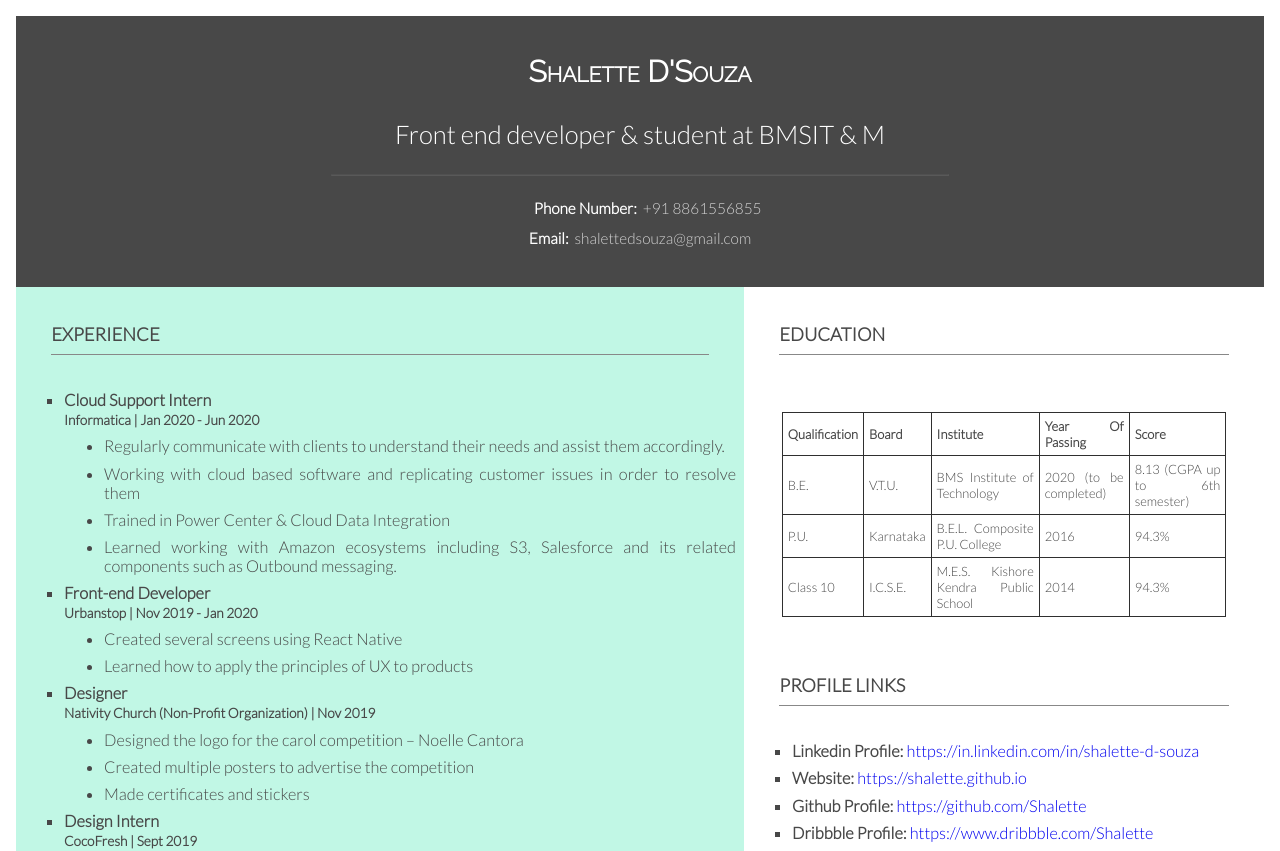
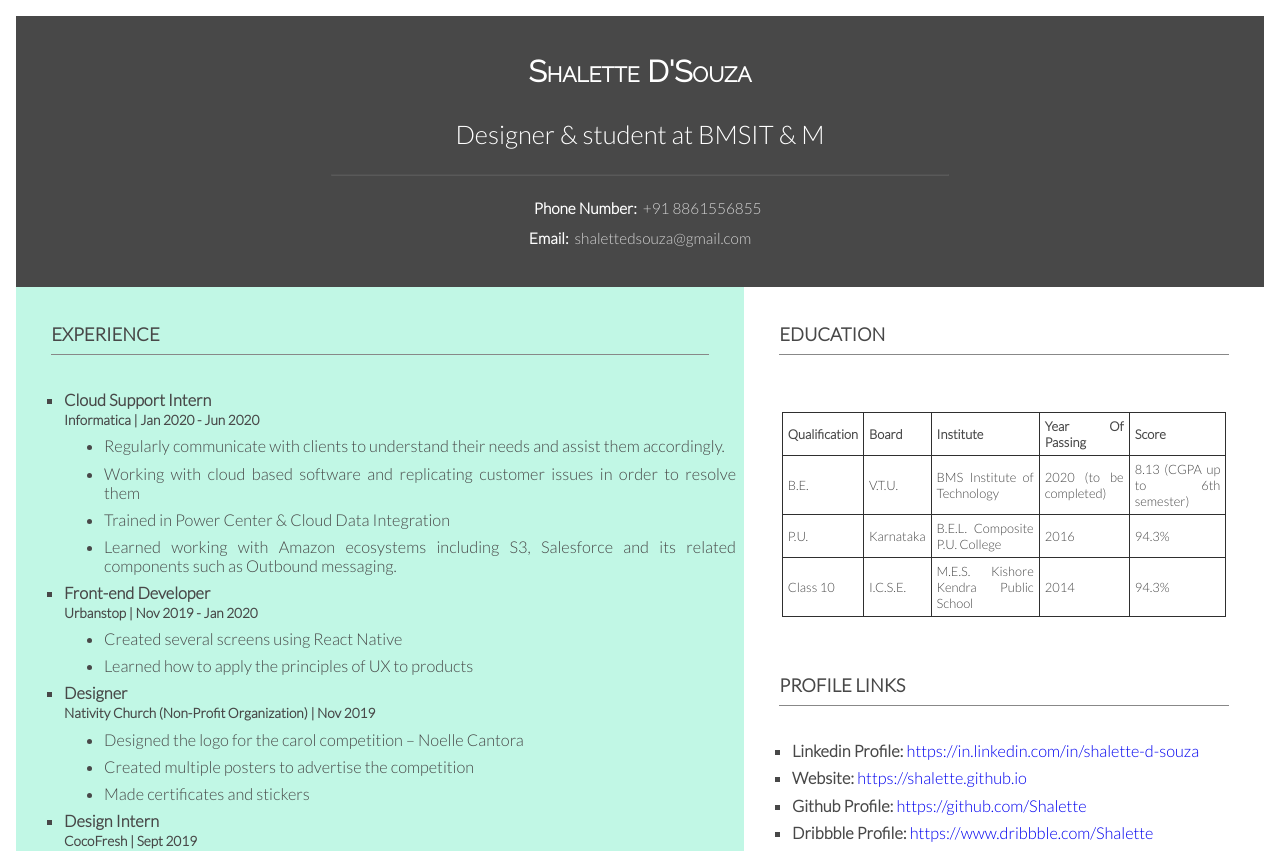
Before and after one commit to Shalette/react-resume, a React (Create React App) app: page / in a window 1280 px wide. Shown: the top 851 px of the page. Built offline with nearby package versions, Linux system fonts and the light colour scheme.

Commit message:
Updated Career

```diff
--- a/src/App.js
+++ b/src/App.js
@@ -95,7 +95,7 @@ export default function App() {
 
       <Grid className={classes.title} item xs={12}>
         <Name>Shalette D'Souza</Name>
-        <p>Front end developer &amp; student at BMSIT&nbsp;&&nbsp;M</p>
+        <p>Designer &amp; student at BMSIT&nbsp;&&nbsp;M</p>
         <Line></Line>
         <Summary>
           <b>Phone Number:</b><Link target="_blank" style={{color: "#d3d3d3"}} href="tel:+918861556855">&nbsp;&nbsp;+91&nbsp;8861556855</Link> <br/>
```
